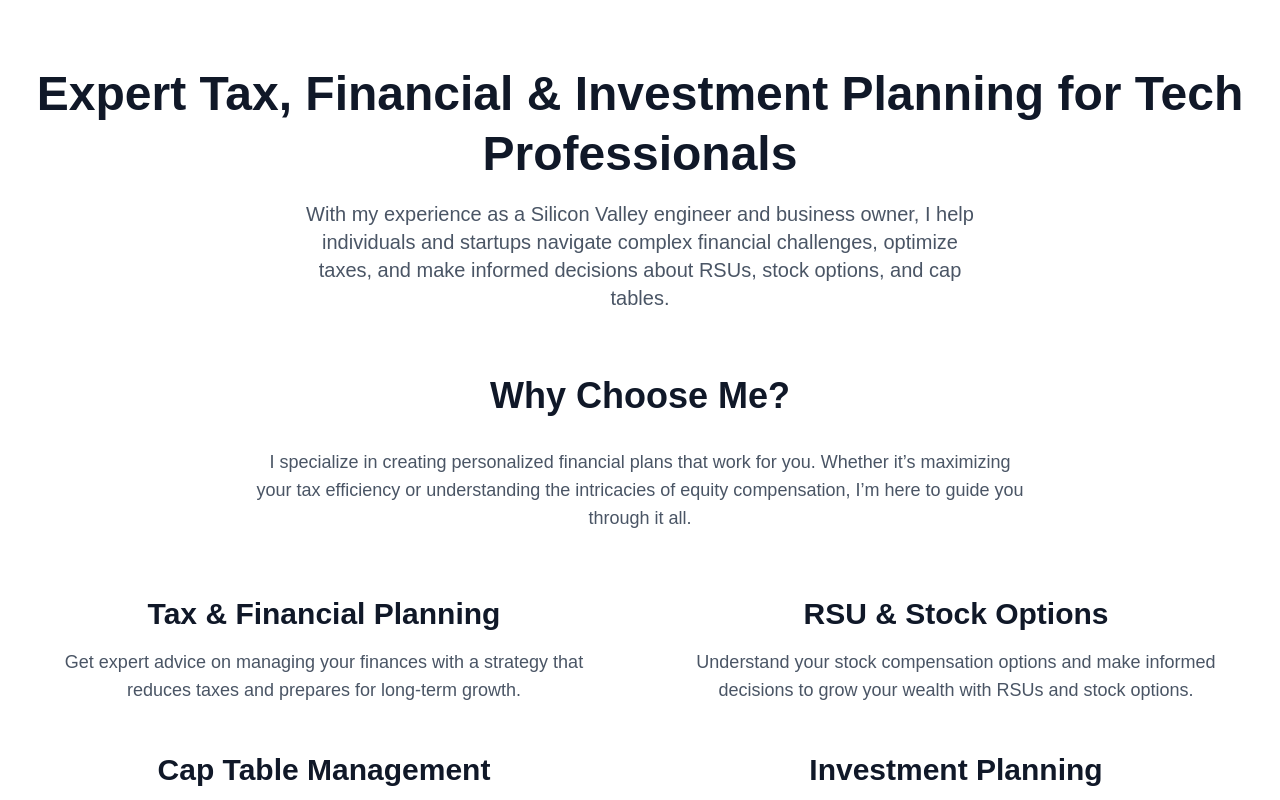
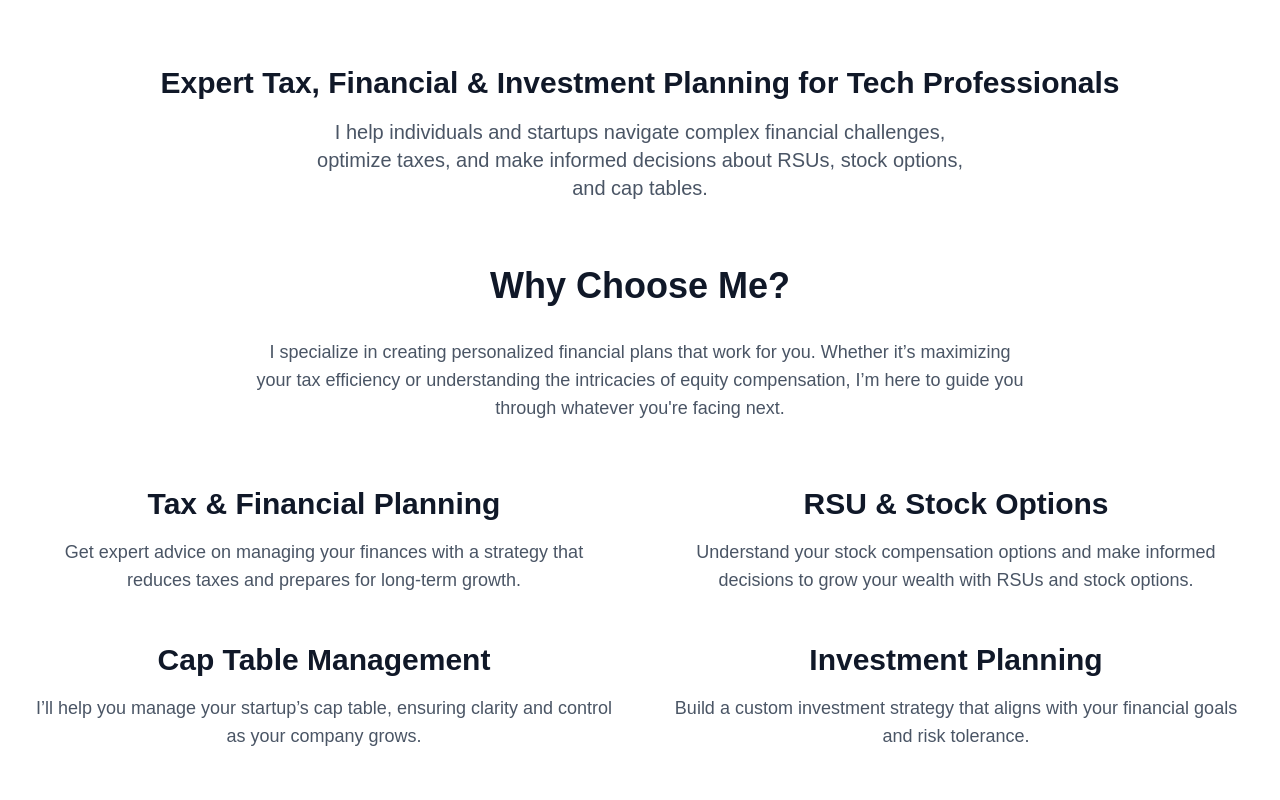
Before and after one commit to douglasmorgen/tax-financial-site, a Next.js app: page / in a window 1280 px wide. Shown: the top 800 px of the page. Built offline with nearby package versions, Linux system fonts and the light colour scheme.

Commit message:
update make it prettier

```diff
--- a/src/app/contact/page.tsx
+++ b/src/app/contact/page.tsx
@@ -46,7 +46,7 @@ const ContactForm = () => {
   return (
     <div className="max-w-3xl mx-auto px-6 sm:px-8 lg:px-10 py-12">
       <h1 className="text-5xl font-semibold text-center text-gray-800 mb-8">
-        Get in touch with Doug to help you with your financial needs
+        Get in touch with Doug
       </h1>
 
       {success && <p className="text-green-600 text-lg mb-4">{success}</p>}
@@ -62,7 +62,7 @@ const ContactForm = () => {
         </div>
         <div className="bg-green-100 p-4 rounded-lg shadow-md">
           <p className="text-lg text-gray-800 font-semibold">
-            &quot;I wish I&apos;d met Doug sooner. His tax strategies saved me thousands!&quot;
+            &quot;I wish I&apos;d met Doug sooner. His tax strategies saved me tens of thousands of dollars!&quot;
           </p>
           <p className="text-sm text-gray-600 mt-2">– John D., Venture Capitalist</p>
         </div>
--- a/src/app/page.tsx
+++ b/src/app/page.tsx
@@ -5,19 +5,18 @@ const HomePage = () => {
     <div className="max-w-7xl mx-auto px-6 lg:px-8 py-16">
       {/* Header Section */}
       <header className="text-center mb-16">
-        <h1 className="text-5xl font-bold text-gray-900 leading-tight">
+        <h2 className="text-3xl font-bold text-gray-900 leading-tight">
           Expert Tax, Financial & Investment Planning for Tech Professionals
-        </h1>
+        </h2>
         <p className="mt-4 text-xl text-gray-600 max-w-2xl mx-auto">
-          With my experience as a Silicon Valley engineer and business owner, I help individuals and startups navigate complex financial challenges, optimize taxes, and make informed decisions about RSUs, stock options, and cap tables.
+          I help individuals and startups navigate complex financial challenges, optimize taxes, and make informed decisions about RSUs, stock options, and cap tables.
         </p>
       </header>
 
-      {/* Why Choose Me Section */}
       <section className="mb-16 text-center">
-        <h2 className="text-4xl font-semibold text-gray-900 mb-8">Why Choose Me?</h2>
+        <h3 className="text-4xl font-semibold text-gray-900 mb-8">Why Choose Me?</h3>
         <p className="text-lg text-gray-600 max-w-3xl mx-auto">
-          I specialize in creating personalized financial plans that work for you. Whether it’s maximizing your tax efficiency or understanding the intricacies of equity compensation, I’m here to guide you through it all.
+          I specialize in creating personalized financial plans that work for you. Whether it’s maximizing your tax efficiency or understanding the intricacies of equity compensation, I’m here to guide you through whatever you're facing next.
         </p>
       </section>
 
```
